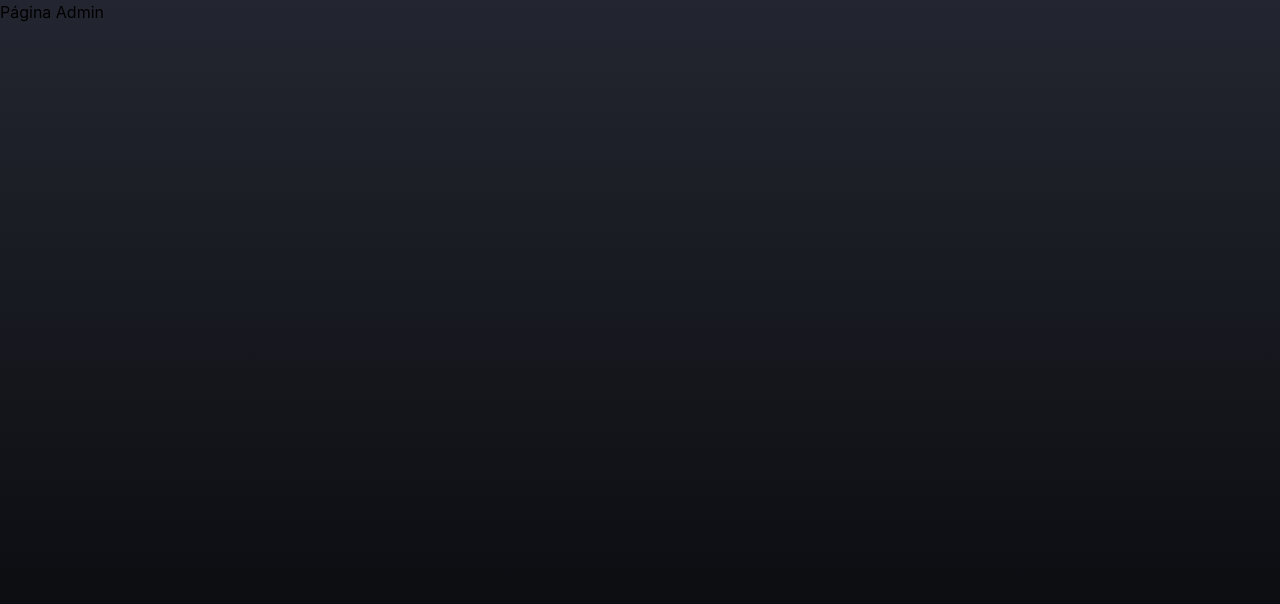
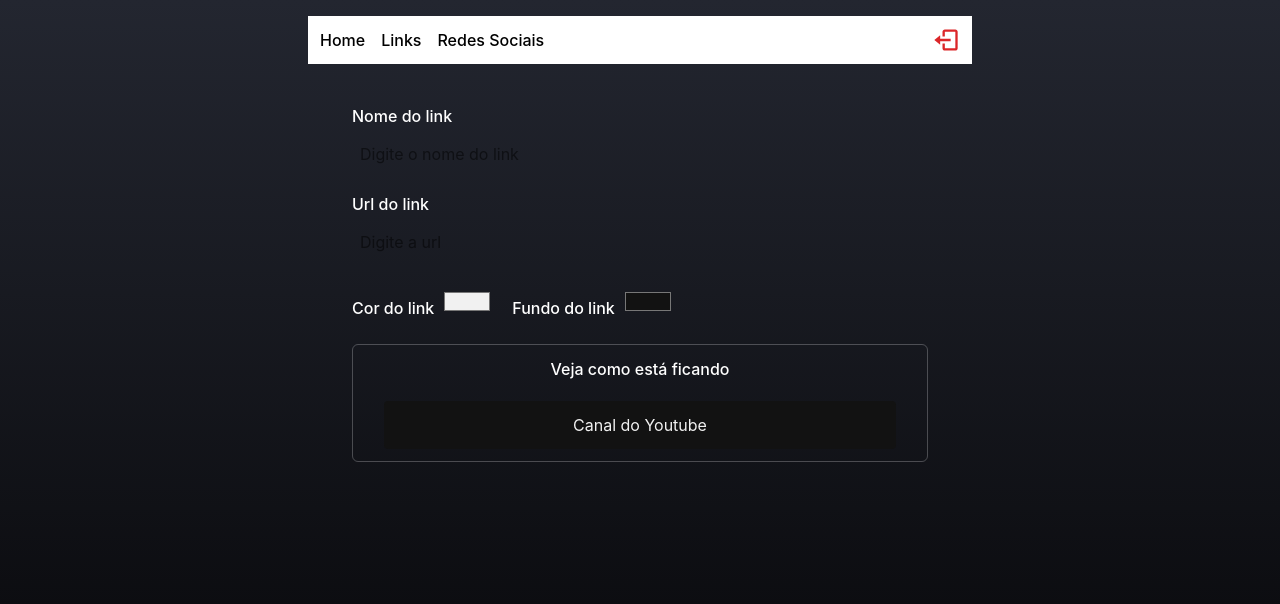
Before and after one commit to jonathan-beskow/dev-link, a React (Vite) app: page /admin in a window 1280 px wide. Shown: the top 604 px of the page. Built offline with nearby package versions, Linux system fonts and the light colour scheme; no server answers; sample sign-in values are in the browser's storage.

Commit message:
including customization when adding links

```diff
--- /dev/null
+++ b/src/components/Header/index.tsx
@@ -0,0 +1,33 @@
+import { BiLogOut } from "react-icons/bi";
+import { Link } from "react-router-dom";
+
+import { signOut } from "firebase/auth";
+import { auth } from "../../services/firebaseConnection";
+
+export function Header() {
+
+    async function handleLogout() {
+        await signOut(auth);
+    }
+
+    return (
+        <header className="w-full max-w-2xl mt-4 px-1">
+            <nav className="w-full bg-white h-12 flex items-center justify-between rouded-md px-3">
+                <div className="flex gap-4 font-medium">
+                    <Link to="/">
+                        Home
+                    </Link>
+                    <Link to="/admin">
+                        Links
+                    </Link>
+                    <Link to="/admin/social">
+                        Redes Sociais
+                    </Link>
+                </div>
+                <button onClick={handleLogout}>
+                    <BiLogOut size={28} color="#db2629" />
+                </button>
+            </nav>
+        </header>
+    )
+}
--- a/src/pages/admin/index.tsx
+++ b/src/pages/admin/index.tsx
@@ -1,7 +1,62 @@
+import { useState } from "react";
+import { Header } from "../../components/Header";
+import { Input } from "../../components/Input";
+
 export function Admin() {
-    return(
-        <div>
-            <h1>Página Admin</h1>
+
+    const [nameInput, setNameInput] = useState("");
+    const [urlInput, setUrlInput] = useState("");
+    const [textColorInput, setTextColorInput] = useState("#F1F1F1")
+    const [backgroundColorInput, setBackgroundColorInput] = useState("#121212")
+
+    return (
+        <div className="flex items-center flex-col min-h-screen pb-7 px-2">
+            <Header />
+
+
+            <form className="flex flex-col mt-8 mb-3 w-full max-w-xl">
+                <label className="text-white font-medium mt-2 mb-2">Nome do link</label>
+                <Input
+                    placeholder="Digite o nome do link"
+                    value={nameInput}
+                    onChange={(e) => setNameInput(e.target.value)}
+                />
+
+                <label className="text-white font-medium mt-2 mb-2">Url do link</label>
+                <Input
+                    placeholder="Digite a url"
+                    type="url"
+                    value={urlInput}
+                    onChange={(e) => setUrlInput(e.target.value)}
+                />
+                <section className="flex my-4 gap-5">
+                    <div className="flex gap-2">
+                        <label className="text-white font-medium mt-2 mb-2">Cor do link</label>
+                        <input
+                            type="color"
+                            value={textColorInput}
+                            onChange={(e) => setTextColorInput(e.target.value)}
+                        />
+                    </div>
+                    <div className="flex gap-2">
+                        <label className="text-white font-medium mt-2 mb-2">Fundo do link</label>
+                        <input
+                            type="color"
+                            value={backgroundColorInput}
+                            onChange={(e) => setBackgroundColorInput(e.target.value)}
+                        />
+                    </div>
+                </section>
+                <div className="flex items-center justify-start flex-col mb-7 p-1 border-gray-100/25 border rounded-md">
+                    <label className="text-white font-medium mt-2 mb-3">Veja como está ficando</label>
+                    <article
+                        className="w-11/12 max-w-lg flex flex-col items-center justify-between bg-zinc-900 rounded px-1 py-3"
+                        style={{ marginBottom: 8, marginTop: 8, backgroundColor: backgroundColorInput }}
+                    >
+                        <p style={{ color: textColorInput }}>Canal do Youtube</p>
+                    </article>
+                </div>
+            </form>
         </div>
     );
 }
```
